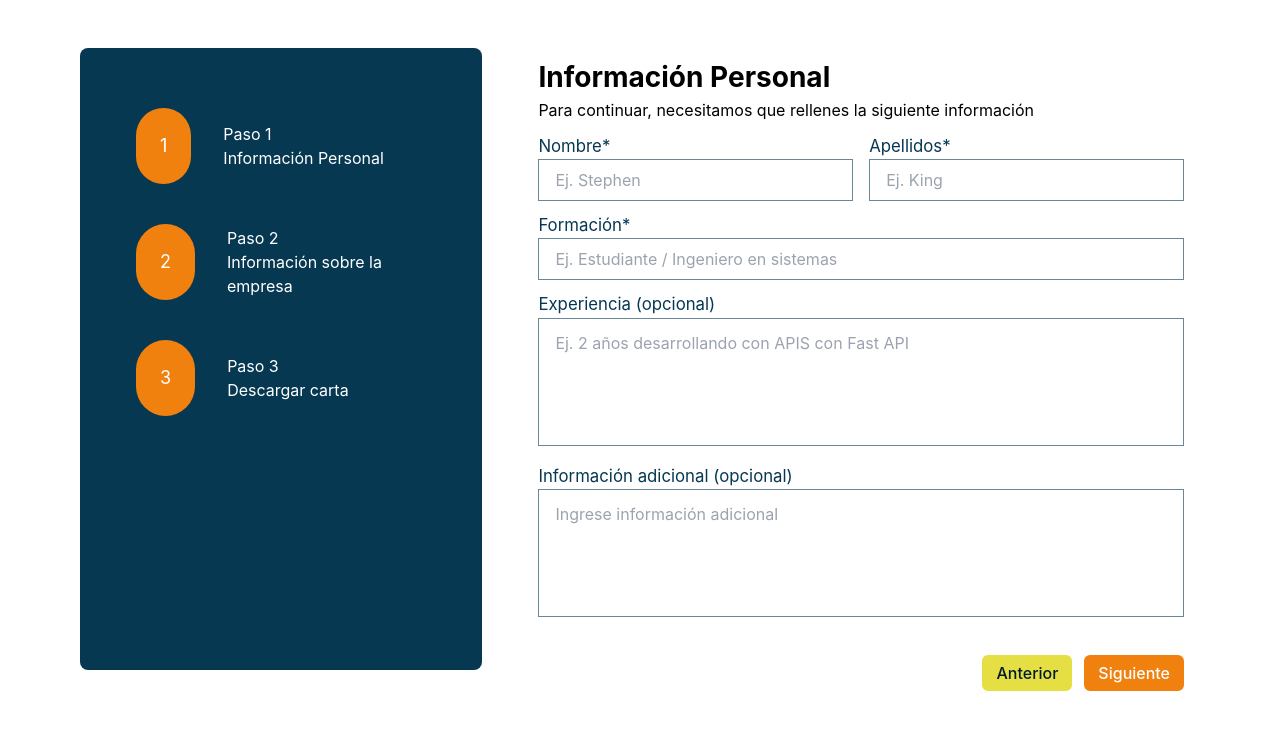
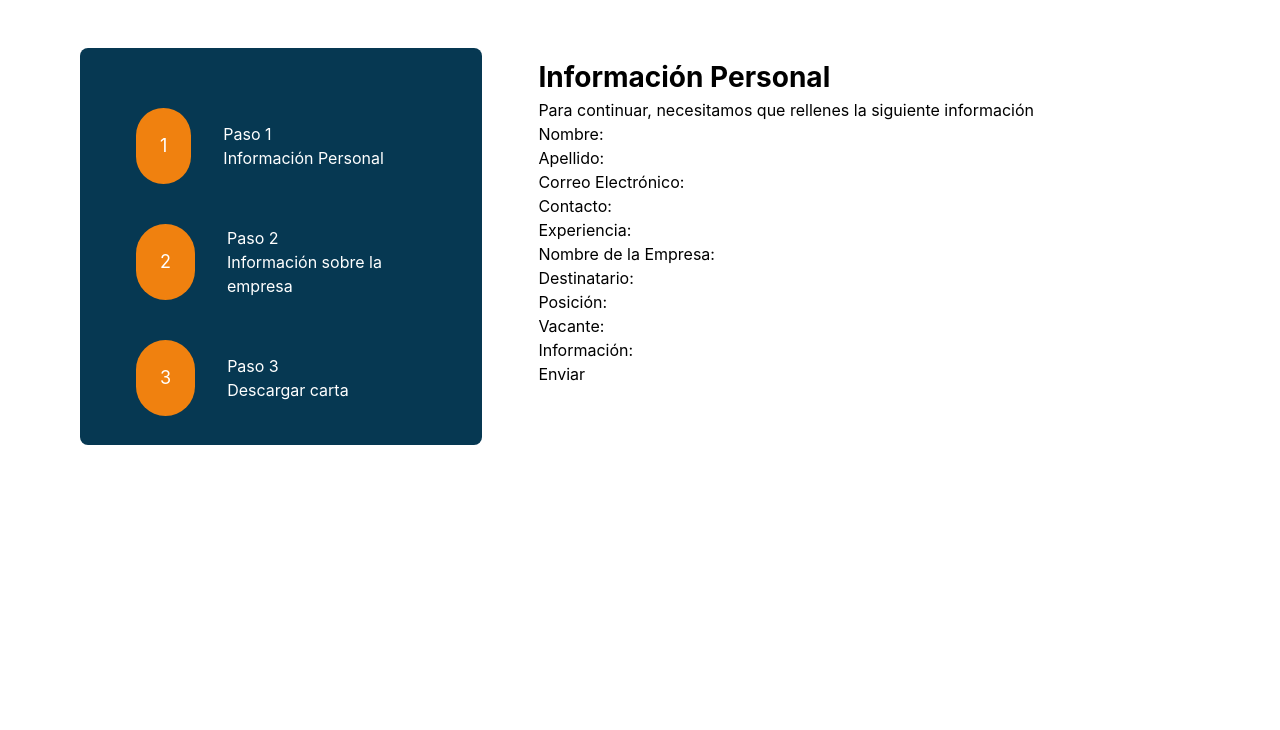
Before and after one commit to devmatchworking/hackaton-tribu1-frontend, a React (Vite) app: page /user in a window 1280 px wide. Shown: the top 730 px of the page. Built offline with nearby package versions, Linux system fonts and the light colour scheme.

Commit message:
user form with axios install

```diff
--- a/package.json
+++ b/package.json
@@ -10,6 +10,7 @@
     "preview": "vite preview"
   },
   "dependencies": {
+    "axios": "^1.6.8",
     "docxtemplater": "^3.47.2",
     "file-saver": "^2.0.5",
     "formik": "^2.4.6",
--- a/src/components/UserForm/UserForm.jsx
+++ b/src/components/UserForm/UserForm.jsx
@@ -1,119 +1,296 @@
-import React from 'react'
-import { FormContext } from '../../context/Form-Context'
-import { Formik, Form, Field, ErrorMessage } from 'formik'
-import { BackButton } from '../../shared/BackButton/BackButton'
-import { NextButton } from '../../shared/NextButton/NextButton'
-import './UserForm.css'
+// import React from 'react'
+// import { FormContext } from '../../context/Form-Context'
+// import { Formik, Form, Field, ErrorMessage } from 'formik'
+// import { BackButton } from '../../shared/BackButton/BackButton'
+// import { NextButton } from '../../shared/NextButton/NextButton'
+// import './UserForm.css'
+
+// export const UserForm = () => {
+
+//     const { userForm, setUserForm } = React.useContext(FormContext)
+
+//     return (
+//         <Formik
+//             initialValues={{
+//                 name: '',
+//                 lastName: '',
+//                 education: '',
+//                 experience: '',
+//                 additionalInfo: '',
+//             }}
+//             validate={(values) => {
+//                 let errors = {}
+//                 if (!values.name) {
+//                     errors.name = 'El nombre es requerido'
+//                 } else if (values.name.length < 3) {
+//                     errors.name = 'El nombre debe tener al menos 3 caracteres'
+//                 } else if (!/^[a-zA-Z\s]*$/.test(values.name)) {
+//                     errors.name = 'El nombre solo puede contener letras'
+//                 }
+//                 if (!values.lastName) {
+//                     errors.lastName = 'El apellido es requerido'
+//                 } else if (values.lastName.length < 3) {
+//                     errors.lastName = 'El apellido debe tener al menos 3 caracteres'
+//                 } else if (!/^[a-zA-Z\s]*$/.test(values.lastName)) {
+//                     errors.lastName = 'El apellido solo puede contener letras'
+//                 }
+
+//                 if (!values.education) {
+//                     errors.education = 'Formación es requerida'
+//                 } else if (values.education.length < 3) {
+//                     errors.education = 'Formación debe tener al menos 3 caracteres'
+//                 } else if (!/^[a-zA-Z\u00C0-\u024F\s]*$/.test(values.education)) {
+//                     errors.education = 'Formación solo puede contener letras'
+//                 }
+//                 if (values.experience) {
+//                     if (values.experience.length < 3) {
+//                         errors.experience = 'Experiencia debe tener al menos 3 caracteres'
+//                     } else if (values.experience.length > 500) {
+//                         errors.experience = 'Experiencia debe tener menos de 500 caracteres'
+//                     }
+//                     else if (!/^[a-zA-Z0-9\u00C0-\u024F\s]*$/.test(values.experience)) {
+//                         errors.experience = 'Experiencia solo puede contener letras'
+//                     }
+//                 }
+//                 if (values.additionalInfo) {
+//                     if (values.additionalInfo.length < 3) {
+//                         errors.additionalInfo = 'Información adicional debe tener al menos 3 caracteres'
+//                     } else if (values.additionalInfo.length > 500) {
+//                         errors.additionalInfo = 'Información adicional debe tener menos de 500 caracteres'
+//                     }
+//                     else if (!/^[a-zA-Z0-9\u00C0-\u024F\s]*$/.test(values.additionalInfo)) {
+//                         errors.additionalInfo = 'Información adicional solo puede contener letras'
+//                     }
+//                 }
+
+//                 return errors
+//             }}
+//             onSubmit={(e) => {
+//                 setUserForm(e)
+//             }}
+//         >
+//             {({ errors }) => (
+//                 <Form className='form' >
+//                     <div className='flex'>
+//                         <div className='form-input-container grow pr-2'>
+//                             <p className='form-label'>Nombre*</p>
+//                             <Field type="text" name="name" placeholder="Ej. Stephen" className={`form-input`} />
+//                             <ErrorMessage name="name" component={() => <div className='error'>{errors.name}</div>} />
+//                         </div>
+//                         <div className='form-input-container grow pl-2'>
+//                             <p className='form-label'>Apellidos*</p>
+//                             <Field type="text" name="lastName" placeholder="Ej. King" className={`form-input `} />
+//                             <ErrorMessage name="lastName" component={() => <div className='error'>{errors.lastName}</div>} />
+//                         </div>
+//                     </div>
+
+//                     <div className='form-input-container'>
+//                         <p className='form-label'>Formación*</p>
+//                         <Field type="text" name="education" placeholder="Ej. Estudiante / Ingeniero en sistemas" className={`form-input`} />
+//                         <ErrorMessage name="education" component={() => <div className='error'>{errors.education}</div>} />
+//                     </div>
+//                     <div className='form-input-container'>
+//                         <p className='form-label'>Experiencia (opcional)</p>
+//                         <Field type="text" as="textarea" name="experience" placeholder="Ej. 2 años desarrollando con APIS con Fast API" className={`form-input ${errors.experience ? 'error-input' : ''} form-area`} />
+
+//                         <ErrorMessage name="experience" component={() => <div className='error'>{errors.experience}</div>} />
+//                     </div>
+//                     <div className='form-input-container'>
+//                         <p className='form-label'>Información adicional (opcional)</p>
+//                         <Field type="text" as="textarea" name="additionalInfo" placeholder="Ingrese información adicional" className={`form-input ${errors.additionalInfo ? 'error-input' : ''} form-area`} />
+
+//                         <ErrorMessage name="additionalInfo" component={() => <div className='error'>{errors.additionalInfo}</div>} />
+//                     </div>
+//                     <div className='form-buttons-container'>
+//                         <BackButton text="Anterior" />
+//                         <div className='inline ml-3'>
+//                             <NextButton text="Siguiente" />
+//                         </div>
+//                     </div>
+//                 </Form>
+//             )}
+//         </Formik>
+
+//     )
+// }
+
+import React, { useState } from "react";
+import { FormContext } from "../../context/Form-Context";
+import { Formik, Form, Field, ErrorMessage } from "formik";
+import "./UserForm.css";
+import axios from "axios"; // Importa Axios para realizar solicitudes HTTP
 
 export const UserForm = () => {
+  const body = {
+    user_info: {
+      name: "John",
+      last_name: "Doe",
+      email: "johndoe@example.com",
+      contact: "0910101010",
+      experience: "3 years in backend development at XYZ Company",
+      date_of_solicitation: "2022-09-09",
+    },
+    enterprise_info: {
+      name: "Matchworking",
+      recipient: "Anthonio Doe",
+      position: "Gerente RRHH",
+      vacant: "Backend Developer",
+      information: "Dedicada al desarrollo de Servicios",
+    },
+  };
 
-    const { userForm, setUserForm } = React.useContext(FormContext)
+  const [formData, setFormData] = useState({
+    name: "",
+    last_name: "",
+    email: "",
+    contact: "",
+    experience: "",
+    date_of_solicitation: "2024-09-09",
 
+    enterprise_name: "",
+    recipient: "",
+    position: "",
+    vacant: "",
+    information: "",
+  });
 
-    return (
-        <Formik
-            initialValues={{
-                name: '',
-                lastName: '',
-                education: '',
-                experience: '',
-                additionalInfo: '',
-            }}
-            validate={(values) => {
-                let errors = {}
-                if (!values.name) {
-                    errors.name = 'El nombre es requerido'
-                } else if (values.name.length < 3) {
-                    errors.name = 'El nombre debe tener al menos 3 caracteres'
-                } else if (!/^[a-zA-Z\s]*$/.test(values.name)) {
-                    errors.name = 'El nombre solo puede contener letras'
-                }
-                if (!values.lastName) {
-                    errors.lastName = 'El apellido es requerido'
-                } else if (values.lastName.length < 3) {
-                    errors.lastName = 'El apellido debe tener al menos 3 caracteres'
-                } else if (!/^[a-zA-Z\s]*$/.test(values.lastName)) {
-                    errors.lastName = 'El apellido solo puede contener letras'
-                }
+  const handleChange = (e) => {
+    const { name, value } = e.target;
+    setFormData({
+      ...formData,
+      [name]: value,
+    });
+  };
 
-                if (!values.education) {
-                    errors.education = 'Formación es requerida'
-                } else if (values.education.length < 3) {
-                    errors.education = 'Formación debe tener al menos 3 caracteres'
-                } else if (!/^[a-zA-Z\u00C0-\u024F\s]*$/.test(values.education)) {
-                    errors.education = 'Formación solo puede contener letras'
-                }
-                if (values.experience) {
-                    if (values.experience.length < 3) {
-                        errors.experience = 'Experiencia debe tener al menos 3 caracteres'
-                    } else if (values.experience.length > 500) {
-                        errors.experience = 'Experiencia debe tener menos de 500 caracteres'
-                    }
-                    else if (!/^[a-zA-Z0-9\u00C0-\u024F\s]*$/.test(values.experience)) {
-                        errors.experience = 'Experiencia solo puede contener letras'
-                    }
-                }
-                if (values.additionalInfo) {
-                    if (values.additionalInfo.length < 3) {
-                        errors.additionalInfo = 'Información adicional debe tener al menos 3 caracteres'
-                    } else if (values.additionalInfo.length > 500) {
-                        errors.additionalInfo = 'Información adicional debe tener menos de 500 caracteres'
-                    }
-                    else if (!/^[a-zA-Z0-9\u00C0-\u024F\s]*$/.test(values.additionalInfo)) {
-                        errors.additionalInfo = 'Información adicional solo puede contener letras'
-                    }
-                }
+  const handleSubmit = async (e) => {
+    e.preventDefault();
 
+    console.log(formData);
 
+    console.log(body);
 
-                return errors
-            }}
-            onSubmit={(e) => {
-                setUserForm(e)
-            }}
-        >
-            {({ errors }) => (
-                <Form className='form' >
-                    <div className='flex'>
-                        <div className='form-input-container grow pr-2'>
-                            <p className='form-label'>Nombre*</p>
-                            <Field type="text" name="name" placeholder="Ej. Stephen" className={`form-input`} />
-                            <ErrorMessage name="name" component={() => <div className='error'>{errors.name}</div>} />
-                        </div>
-                        <div className='form-input-container grow pl-2'>
-                            <p className='form-label'>Apellidos*</p>
-                            <Field type="text" name="lastName" placeholder="Ej. King" className={`form-input `} />
-                            <ErrorMessage name="lastName" component={() => <div className='error'>{errors.lastName}</div>} />
-                        </div>
-                    </div>
+    try {
+      const url = "http://localhost:8000/letter";
+      const response = await axios.post(url, body);
+      console.log(response.data.content);
+    } catch (error) {
+      console.error("Error:", error);
+    }
+  };
 
-                    <div className='form-input-container'>
-                        <p className='form-label'>Formación*</p>
-                        <Field type="text" name="education" placeholder="Ej. Estudiante / Ingeniero en sistemas" className={`form-input`} />
-                        <ErrorMessage name="education" component={() => <div className='error'>{errors.education}</div>} />
-                    </div>
-                    <div className='form-input-container'>
-                        <p className='form-label'>Experiencia (opcional)</p>
-                        <Field type="text" as="textarea" name="experience" placeholder="Ej. 2 años desarrollando con APIS con Fast API" className={`form-input ${errors.experience ? 'error-input' : ''} form-area`} />
-
-                        <ErrorMessage name="experience" component={() => <div className='error'>{errors.experience}</div>} />
-                    </div>
-                    <div className='form-input-container'>
-                        <p className='form-label'>Información adicional (opcional)</p>
-                        <Field type="text" as="textarea" name="additionalInfo" placeholder="Ingrese información adicional" className={`form-input ${errors.additionalInfo ? 'error-input' : ''} form-area`} />
-
-                        <ErrorMessage name="additionalInfo" component={() => <div className='error'>{errors.additionalInfo}</div>} />
-                    </div>
-                    <div className='form-buttons-container'>
-                        <BackButton text="Anterior" />
-                        <div className='inline ml-3'>
-                            <NextButton text="Siguiente" />
-                        </div>
-                    </div>
-                </Form>
-            )}
-        </Formik>
-
-
-    )
-}
+  return (
+    <form onSubmit={handleSubmit}>
+      <div>
+        <label htmlFor="name">Nombre:</label>
+        <input
+          type="text"
+          id="name"
+          name="name"
+          value={formData.name}
+          onChange={handleChange}
+        />
+      </div>
+      <div>
+        <label htmlFor="last_name">Apellido:</label>
+        <input
+          type="text"
+          id="last_name"
+          name="last_name"
+          value={formData.last_name}
+          onChange={handleChange}
+        />
+      </div>
+      <div>
+        <label htmlFor="email">Correo Electrónico:</label>
+        <input
+          type="email"
+          id="email"
+          name="email"
+          value={formData.email}
+          onChange={handleChange}
+        />
+      </div>
+      <div>
+        <label htmlFor="contact">Contacto:</label>
+        <input
+          type="text"
+          id="contact"
+          name="contact"
+          value={formData.contact}
+          onChange={handleChange}
+        />
+      </div>
+      <div>
+        <label htmlFor="experience">Experiencia:</label>
+        <input
+          type="text"
+          id="experience"
+          name="experience"
+          value={formData.experience}
+          onChange={handleChange}
+        />
+      </div>
+      {/* <div>
+        <label htmlFor="date_of_solicitation">Fecha de Solicitud:</label>
+        <input
+          type="date"
+          id="date_of_solicitation"
+          name="date_of_solicitation"
+          value={formData.date_of_solicitation}
+          onChange={handleChange}
+        />
+      </div> */}
+      <div>
+        <label htmlFor="enterprise_name">Nombre de la Empresa:</label>
+        <input
+          type="text"
+          id="enterprise_name"
+          name="enterprise_name"
+          value={formData.enterprise_name}
+          onChange={handleChange}
+        />
+      </div>
+      <div>
+        <label htmlFor="recipient">Destinatario:</label>
+        <input
+          type="text"
+          id="recipient"
+          name="recipient"
+          value={formData.recipient}
+          onChange={handleChange}
+        />
+      </div>
+      <div>
+        <label htmlFor="position">Posición:</label>
+        <input
+          type="text"
+          id="position"
+          name="position"
+          value={formData.position}
+          onChange={handleChange}
+        />
+      </div>
+      <div>
+        <label htmlFor="vacant">Vacante:</label>
+        <input
+          type="text"
+          id="vacant"
+          name="vacant"
+          value={formData.vacant}
+          onChange={handleChange}
+        />
+      </div>
+      <div>
+        <label htmlFor="information">Información:</label>
+        <input
+          type="text"
+          id="information"
+          name="information"
+          value={formData.information}
+          onChange={handleChange}
+        />
+      </div>
+      <button type="submit">Enviar</button>
+    </form>
+  );
+};
```
Also changed, not shown: 1 other file (tests, documents, lock files or other folders).
